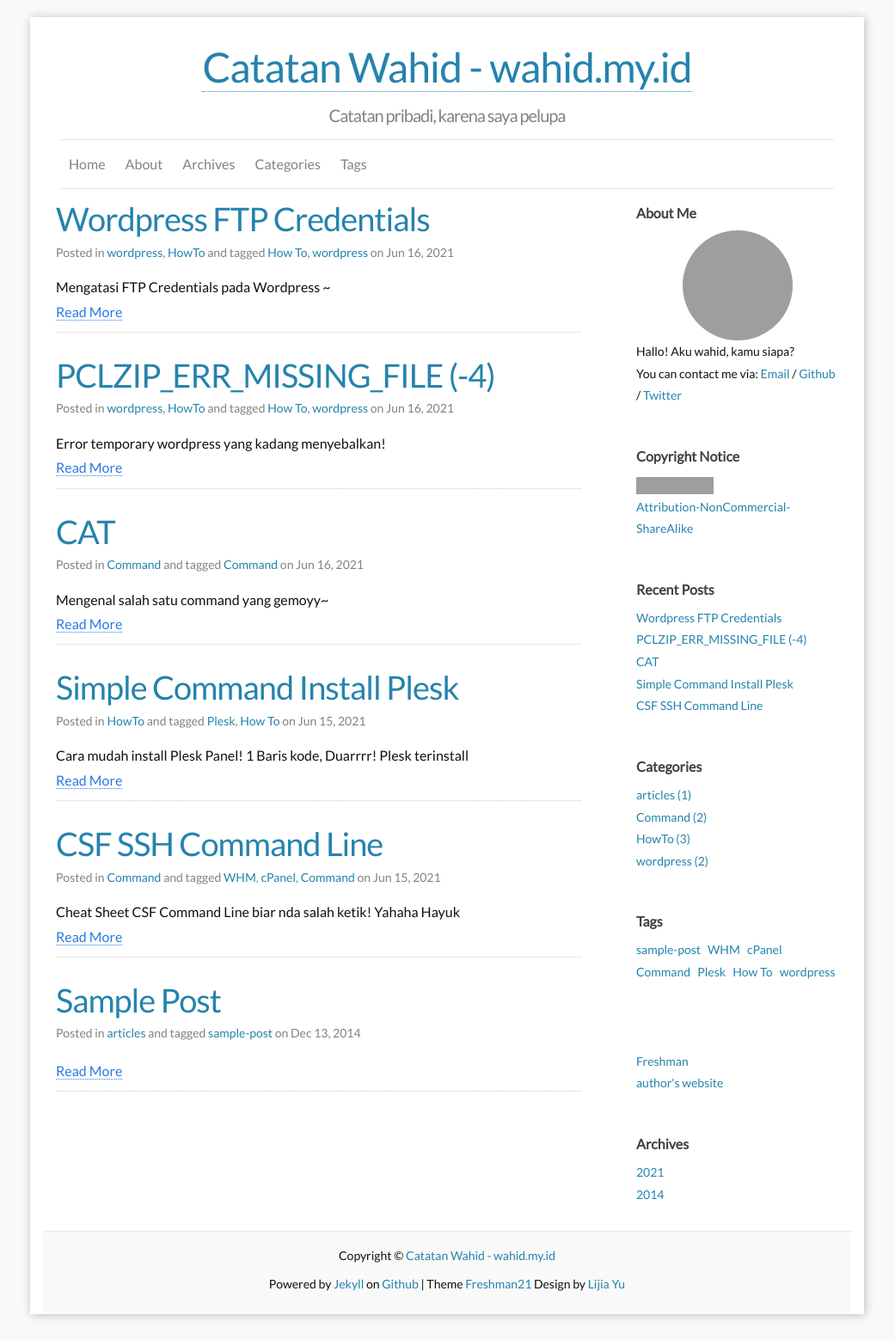
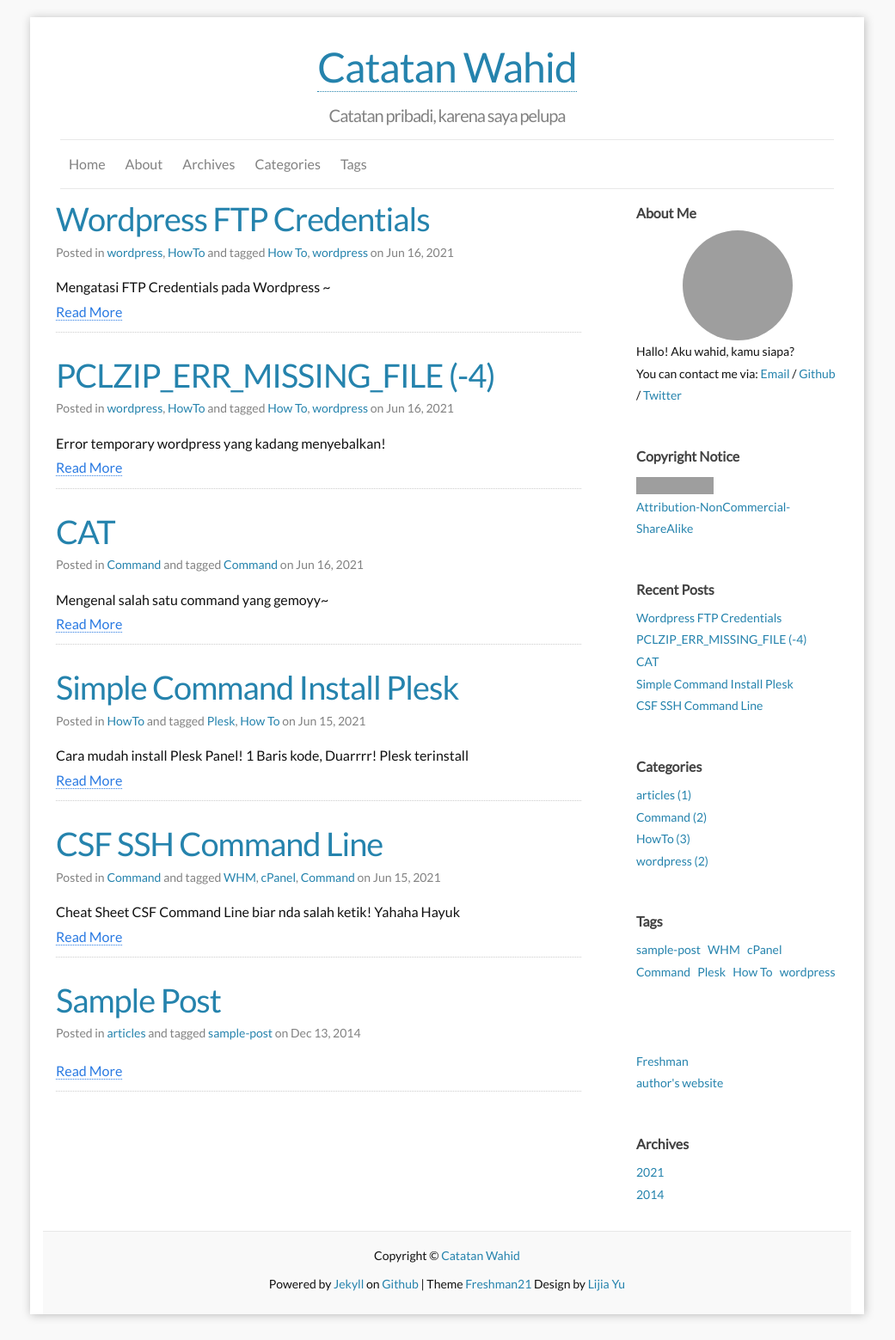
Before and after one commit to ahoirilaila/WebWahhh, a Jekyll site: the page built from index.html, in a window 1280 px wide. Shown: the whole page at 86% size, without its empty margins (120-1161 px from the left). Built offline with Jekyll 4.4.1, drawn with Linux system fonts in a browser that asks for light colours; the list of posts is cut into pages by our own code; grey boxes are pictures that could not be loaded.

Commit message:
Update _config.yml

```diff
--- a/_config.yml
+++ b/_config.yml
@@ -1,5 +1,5 @@
 ### Site info:
-title: Catatan Wahid - wahid.my.id
+title: Catatan Wahid
 tagline: Catatan pribadi, karena saya pelupa
 author: Damn Wahhh
 email: admin@wahid.my.id
```
